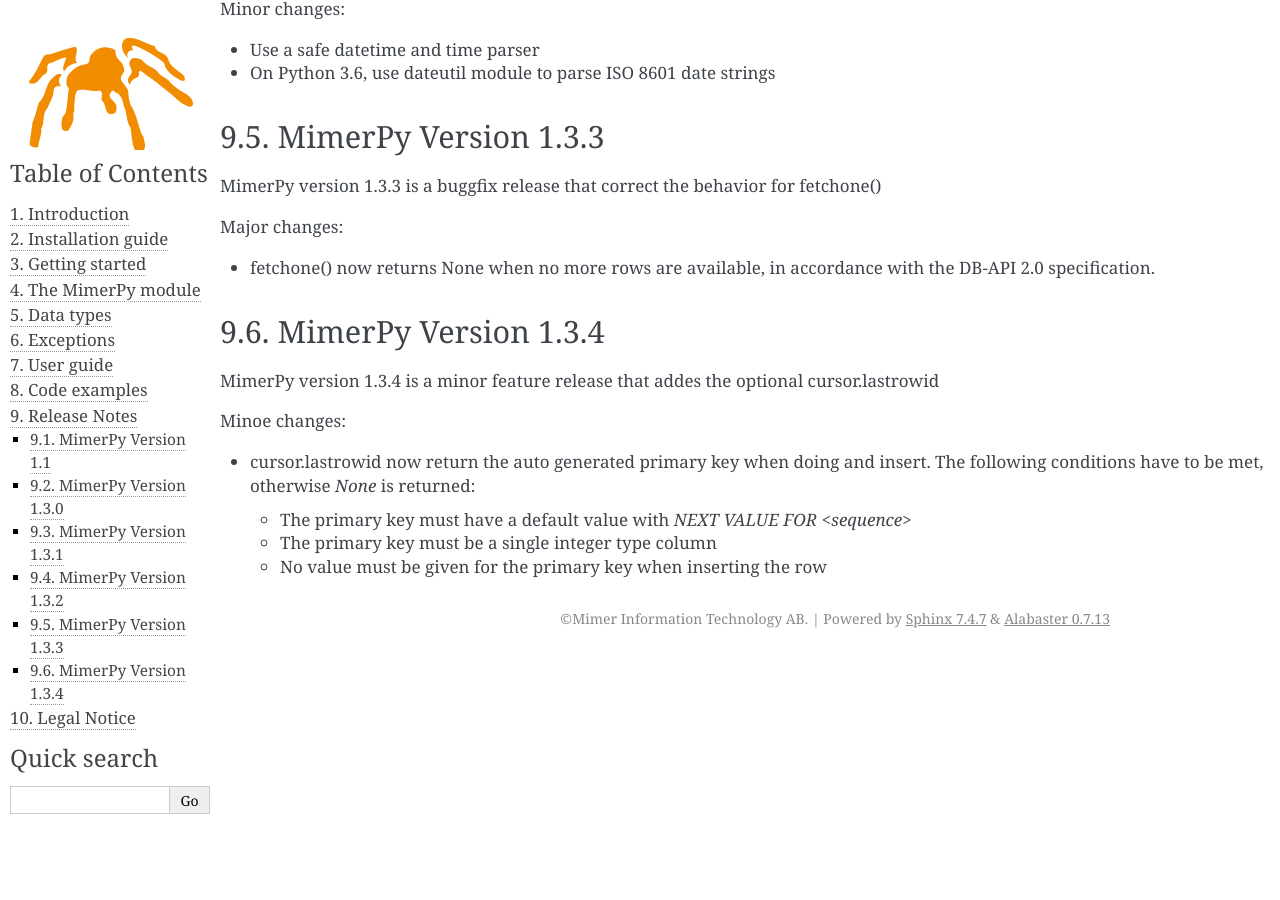
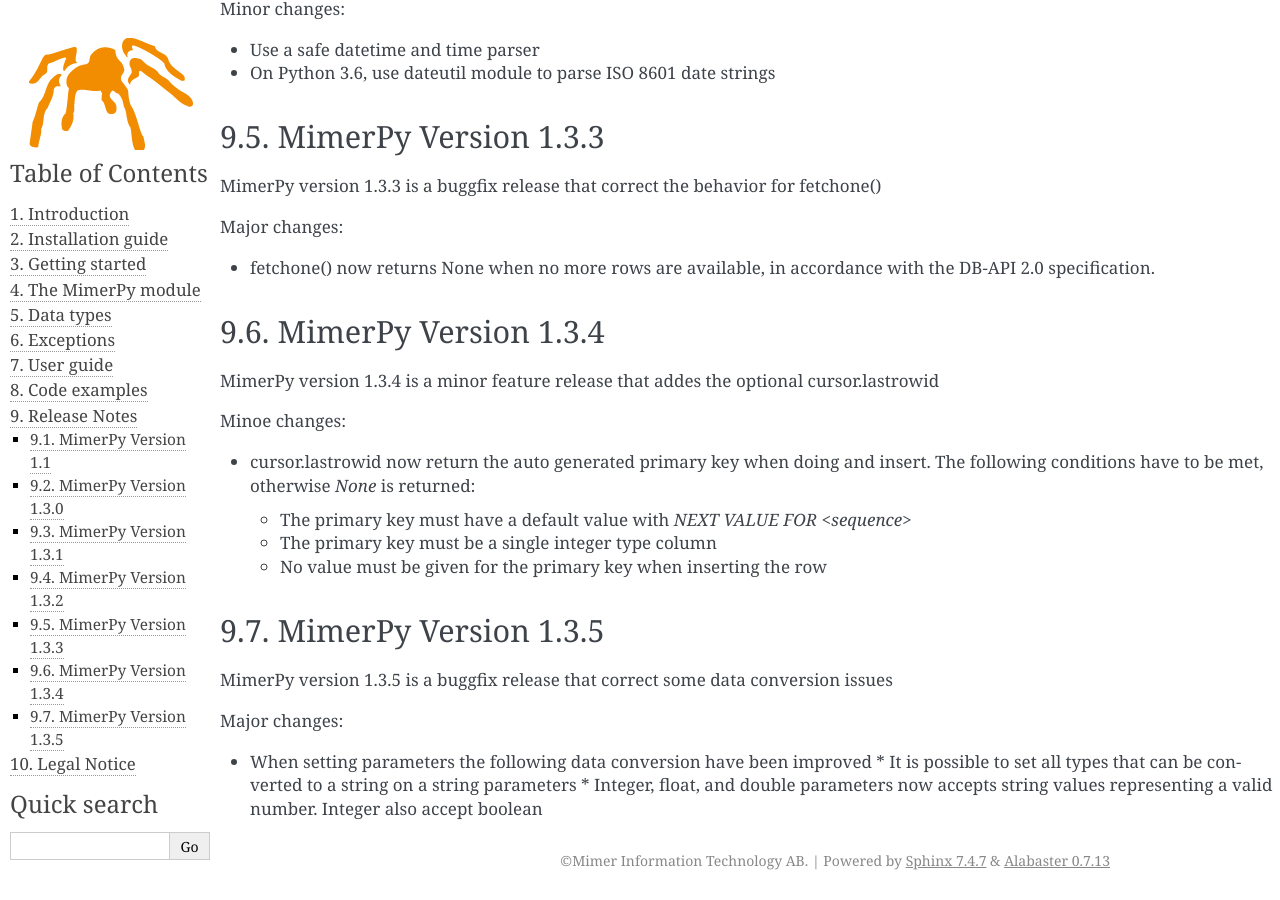
Before and after one commit to mimersql/MimerPy, a Sphinx documentation site: the page built from doc/releasenotes.rst, in a window 1280 px wide and 900 px high, scrolled down 1217 px. Built offline with Sphinx 7.4.7, drawn with Linux system fonts in a browser that asks for light colours.

Commit message:
Updated release notes

```diff
--- a/doc/releasenotes.rst
+++ b/doc/releasenotes.rst
@@ -82,3 +82,13 @@
   * The primary key must have a default value with `NEXT VALUE FOR <sequence>`
   * The primary key must be a single integer type column
   * No value must be given for the primary key when inserting the row
+
+MimerPy Version 1.3.5
+---------------------
+MimerPy version 1.3.5 is a buggfix release that correct some data conversion issues
+
+Major changes:
+
+* When setting parameters the following data conversion have been improved
+  * It is possible to set all types that can be converted to a string on a string parameters
+  * Integer, float, and double parameters now accepts string values representing a valid number. Integer also accept boolean
```
